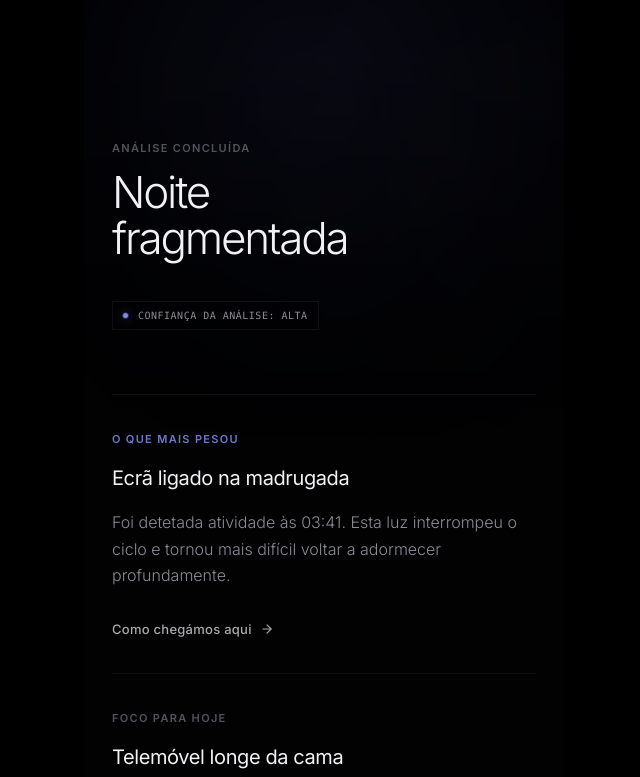
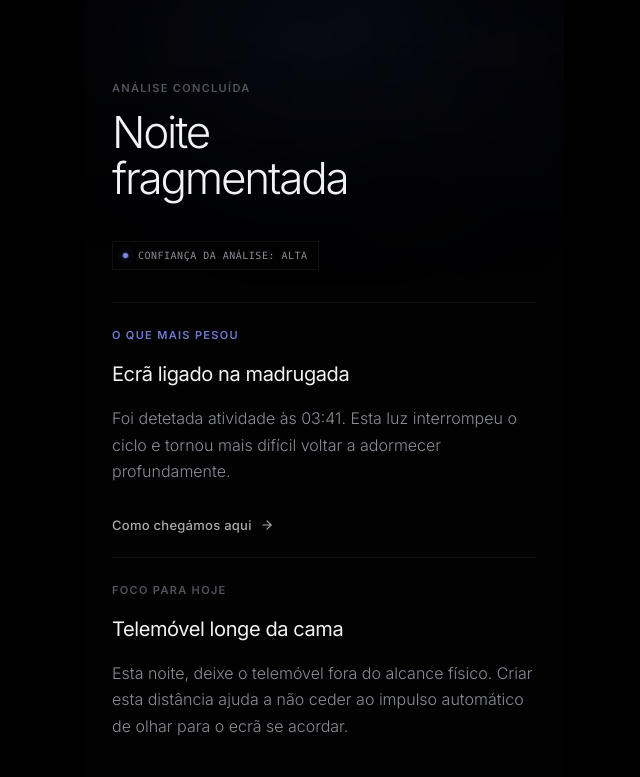
Before and after one commit to ablutecompany/deepsleep, a React (Vite) app: page / in a window 1280 px wide. Shown: the top 777 px of the page, without its empty margins (316-956 px from the left). Built offline with nearby package versions, Linux system fonts and the light colour scheme.

Commit message:
style: ui compacting and ts cleanup for vercel deployment
Reduced huge header empty spaces across all interfaces, lowered editorial modules gap paddings, and removed unused React/FramerMotion state variables crashing TS build.

```diff
--- a/src/components/NightSignature.tsx
+++ b/src/components/NightSignature.tsx
@@ -1,4 +1,3 @@
-import React from 'react';
 import { motion } from 'framer-motion';
 
 export function NightSignature() {
--- a/src/components/Orb.tsx
+++ b/src/components/Orb.tsx
@@ -1,4 +1,3 @@
-import React from 'react';
 import { motion } from 'framer-motion';
 
 type OrbState = 'base' | 'calm' | 'fragmented' | 'learning' | 'high_confidence' | 'low_confidence';
@@ -12,6 +11,7 @@ interface OrbProps {
 export function Orb({ state = 'base', className = '', size = 80 }: OrbProps) {
   // Futuramente, a cor e comportamento dependem do 'state'.
   // Por agora, MVP usa o base (presença silenciosa, inteligência nocturna).
+  console.debug("[Orb] Renderizado em state:", state);
 
   return (
     <div
--- a/src/index.css
+++ b/src/index.css
@@ -127,8 +127,8 @@ body {
 }
 
 .hero-section {
-  padding-top: 140px;
-  padding-bottom: 64px;
+  padding-top: 80px;
+  padding-bottom: 32px;
   display: flex;
   flex-direction: column;
   gap: 16px;
@@ -137,7 +137,7 @@ body {
 /* Editorial Modules */
 .editorial-module {
   border-top: 1px solid var(--border-subtle);
-  padding: 36px 0;
+  padding: 24px 0;
   display: flex;
   flex-direction: column;
   gap: 16px;
@@ -173,7 +173,7 @@ body {
 .energy-mass {
   position: absolute;
   top: 0; left: 0; right: 0;
-  height: 60vh;
+  height: 40vh;
   overflow: hidden;
   z-index: 0;
   pointer-events: none;
@@ -332,7 +332,7 @@ body {
   padding: 0 40px;
   position: relative;
   z-index: 2;
-  margin-top: -10vh;
+  margin-top: -5vh;
 }
 
 .kicker.intimate {
```
Also changed, not shown: 1 other file (tests, documents, lock files or other folders).
